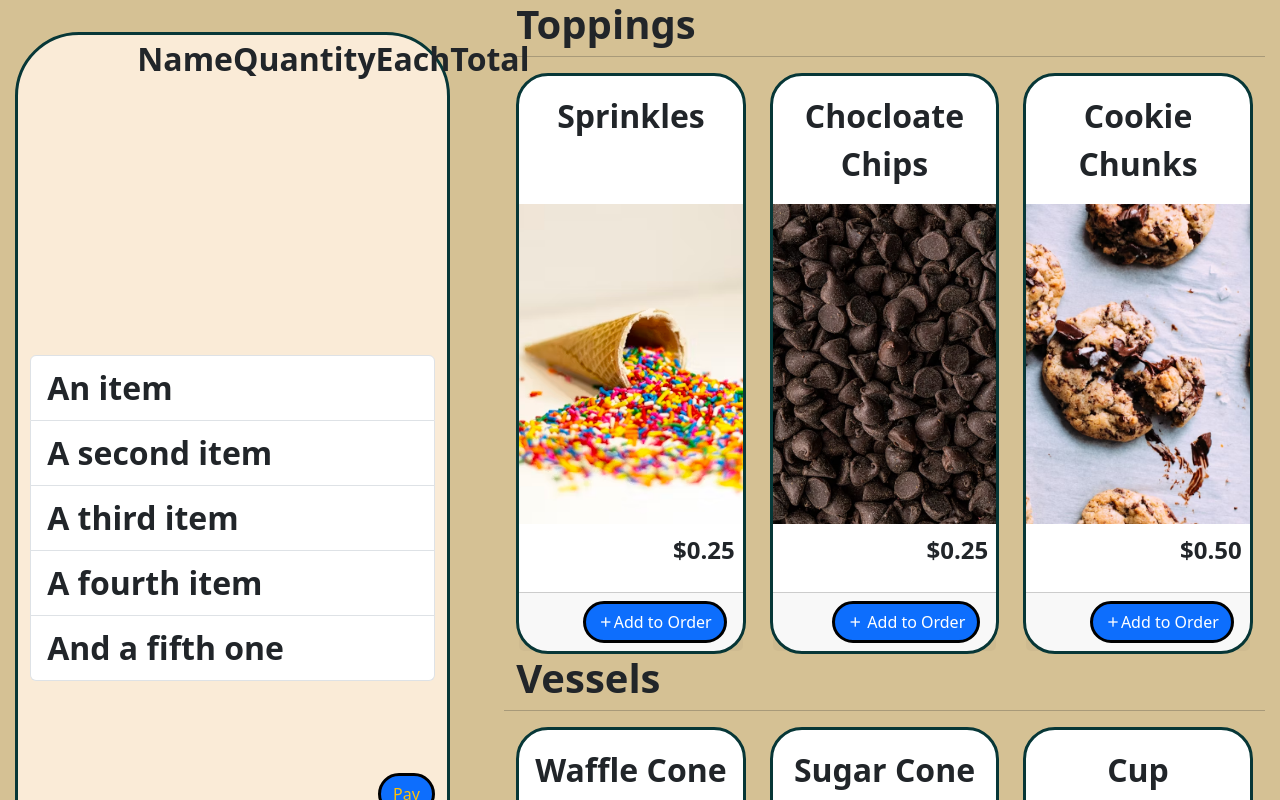
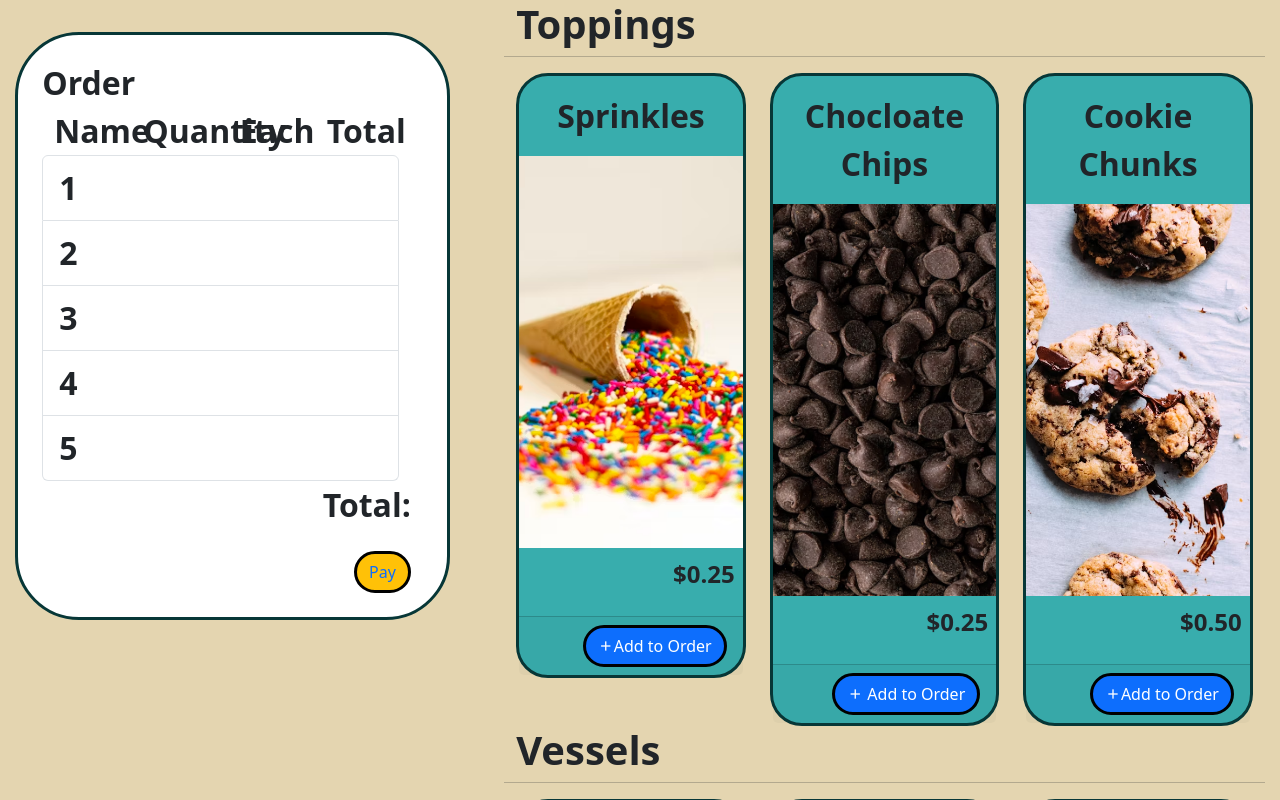
Before and after one commit to stittpaul2001/IceCREAMParlor, a plain HTML site: page index.html in a window 1280 px wide. Shown: the top 800 px of the page. Drawn offline with nearby package versions, Linux system fonts and the light colour scheme.

Commit message:
console log flavors, vessels, and toppings

```diff
--- a/app.js
+++ b/app.js
@@ -66,12 +66,27 @@ const toppings = [
 ]
 
 
-function OrderIceCream() {
-
+function addIceCream() {
+  iceCreamFlavors[0].quantity += 1
+  console.log('added icecream', iceCreamFlavors[0])
 
 }
 
+function addToppings() {
+  toppings[0].quantity += 1
+  console.log('added toppings', toppings[0])
+
+}
+
+function addVessels() {
+  vessels[0].quantity += 1
+  console.log('adding vessels', vessels[0])
+}
+
+
+
 function orderVanilla() {
+  iceCreamFlavors
   console.log('ordering vanilla, not samonilla')
 
 }
--- a/index.html
+++ b/index.html
@@ -9,34 +9,36 @@
     integrity="sha384-9ndCyUaIbzAi2FUVXJi0CjmCapSmO7SnpJef0486qhLnuZ2cdeRhO02iuK6FUUVM" crossorigin="anonymous">
   <link rel="stylesheet" href="https://cdn.jsdelivr.net/npm/@mdi/font@latest/css/materialdesignicons.min.css">
   <link rel="stylesheet" href="style.css">
+  <!-- <script src="app.js" defer></script> -->
 </head>
 
 <body>
   <main>
-
     <div class="conatiner-fluid">
       <div class="row justify-content-around">
         <div class="col-md-4">
-          <div class="row card-table fw-bold fs-2 justify-content-around">
-            <div class="col-md-6 d-flex text-center">
-              <p>Name</p>
-              <p>Quantity</p>
-              <p>Each</p>
-              <p>Total</p>
+          <div class="row card-table fw-bold fs-2 align-items-center justify-space-between p-4">Order
+            <div class="col-md-12 text-center d-flex">
+              <div class="col-md-3">Name</div>
+              <div class="col-md-3">Quantity</div>
+              <div class="col-md-3">Each</div>
+              <div class="col-md-3">Total</div>
+              <hr>
             </div>
             <div class="row justify-space-between align-content-center">
-              <div class="col-md-12">
+              <div class="col-md-12 align-items-center">
                 <ul class="list-group">
-                  <li class="list-group-item row">An item</li>
-                  <li class="list-group-item row">A second item</li>
-                  <li class="list-group-item row">A third item</li>
-                  <li class="list-group-item row">A fourth item</li>
-                  <li class="list-group-item row">And a fifth one</li>
+                  <li class="list-group-item row">1</li>
+                  <li class="list-group-item row">2</li>
+                  <li class="list-group-item row">3</li>
+                  <li class="list-group-item row">4</li>
+                  <li class="list-group-item row">5</li>
                 </ul>
               </div>
             </div>
             <div class="text-end">
-              <button class="btn btn-small btn-outline-warning btn-primary btn-rounded table-btn text-end">Pay</button>
+              <p>Total:</p>
+              <button class="btn btn-outline-primary btn-warning btn-rounded table-btn text-end">Pay</button>
             </div>
           </div>
         </div>
@@ -165,7 +167,7 @@
       </div>
   </main>
 
-  <script src="app.js">c</script>
+  <script src="app.js" defer></script>
 </body>
 
 </html>
--- a/style.css
+++ b/style.css
@@ -1,16 +1,17 @@
 body {
-  background-color: rgb(213, 193, 148);
+  background-color: rgb(228, 213, 176);
 }
 
 .card {
   border: solid;
   border-radius: 2em;
   border-color: rgb(7, 55, 55);
-  min-height: 100%
+  background-color: rgb(56, 173, 173);
+  height: auto;
 }
 
 .card-image {
-  height: 40vh;
+  height: 49vh;
   width: 100%;
   justify-items: center;
   align-items: center;
@@ -23,8 +24,8 @@ body {
 
 .card-table {
   display: flex;
-  min-height: 50%;
-  background-color: antiquewhite;
+  min-height: 60vh;
+  background-color: white;
   margin-top: 2rem;
   border: solid;
   border-color: rgb(7, 55, 55);
```
